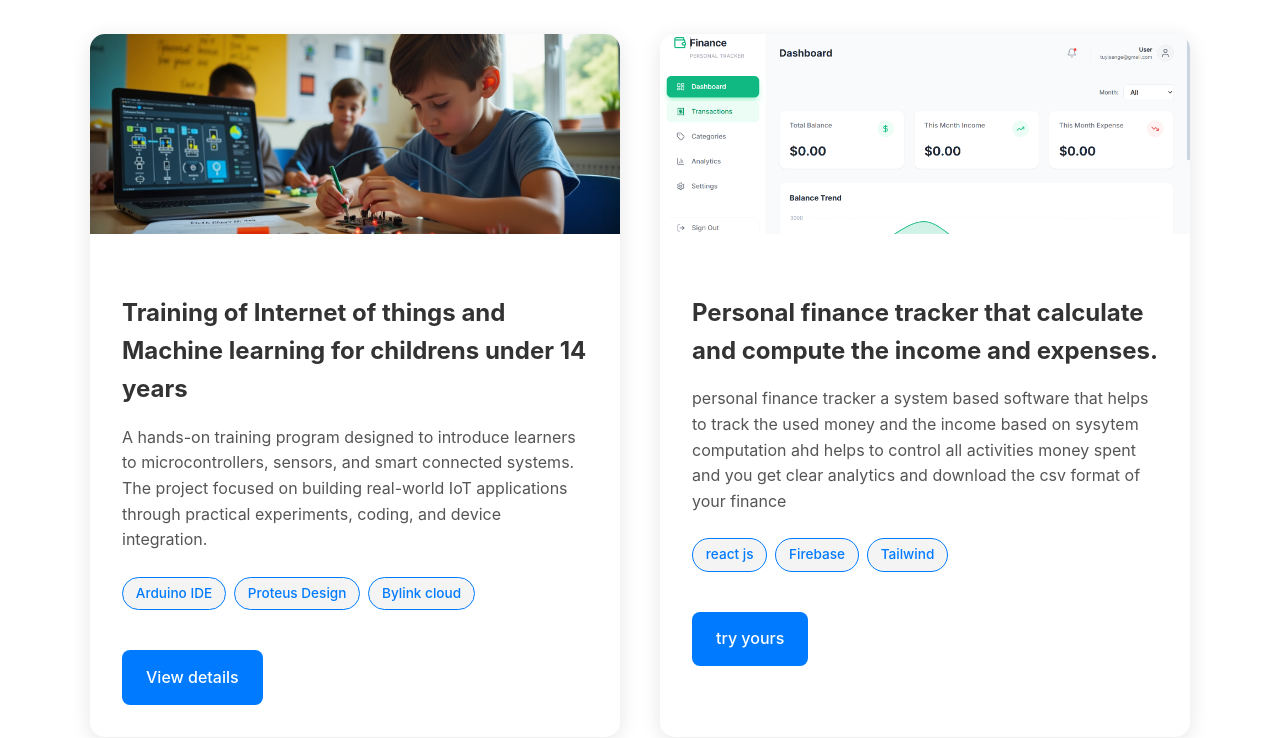
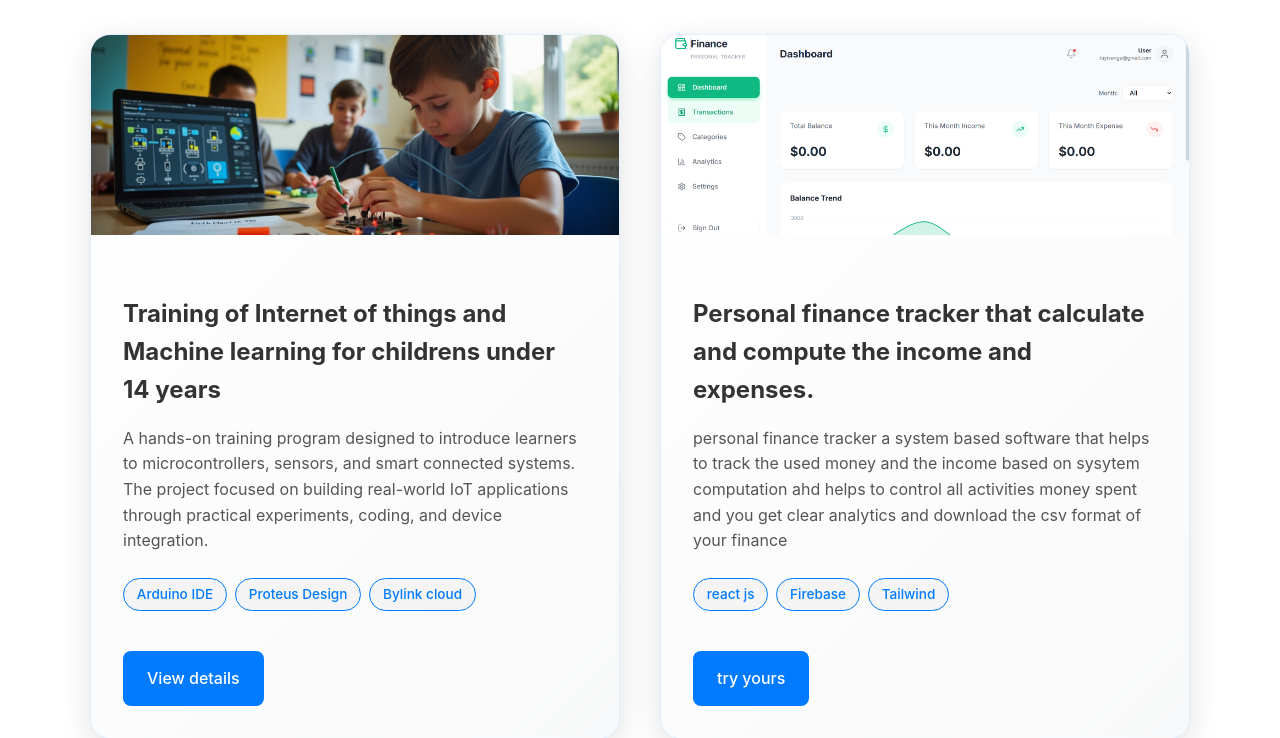
Before and after one commit to heritiertuyisenge520-source/my-Potifolio, a plain HTML site: page projects.html in a window 1280 px wide. Shown: the part 236-974 px from the top of the page. Drawn offline with Linux system fonts and the light colour scheme.

Commit message:
Enhance projects section: add gradient backgrounds, 3D hover effects, shimmer animations, and interactive tech tags

```diff
--- a/css/style.css
+++ b/css/style.css
@@ -229,16 +229,34 @@ h1 {
 }
 
 .project-card {
-    background: white;
-    border-radius: 15px;
+    background: linear-gradient(135deg, #ffffff 0%, #f8f9fa 100%);
+    border-radius: 20px;
     overflow: hidden;
-    box-shadow: 0 4px 20px rgba(0,0,0,0.1);
-    transition: transform 0.3s ease, box-shadow 0.3s ease;
+    box-shadow: 0 8px 32px rgba(0,0,0,0.12);
+    border: 1px solid rgba(0,123,255,0.1);
+    transition: all 0.4s ease;
+    position: relative;
+}
+
+.project-card::before {
+    content: '';
+    position: absolute;
+    top: 0;
+    left: -100%;
+    width: 100%;
+    height: 100%;
+    background: linear-gradient(90deg, transparent, rgba(0,123,255,0.1), transparent);
+    transition: left 0.5s ease;
+}
+
+.project-card:hover::before {
+    left: 100%;
 }
 
 .project-card:hover {
-    transform: translateY(-5px);
-    box-shadow: 0 8px 30px rgba(0,0,0,0.15);
+    transform: translateY(-10px) rotateX(5deg);
+    box-shadow: 0 20px 40px rgba(0,123,255,0.2);
+    border-color: rgba(0,123,255,0.3);
 }
 
 .project-image {
@@ -284,11 +302,30 @@ h1 {
     font-weight: 500;
     border: 1px solid var(--primary-color);
     transition: all 0.3s ease;
+    cursor: pointer;
+    position: relative;
+    overflow: hidden;
+}
+
+.tech-tag::before {
+    content: '';
+    position: absolute;
+    top: 0;
+    left: -100%;
+    width: 100%;
+    height: 100%;
+    background: var(--primary-color);
+    transition: left 0.3s ease;
+}
+
+.tech-tag:hover::before {
+    left: 0;
 }
 
 .tech-tag:hover {
-    background: var(--primary-color);
     color: white;
+    transform: translateY(-2px);
+    box-shadow: 0 4px 12px rgba(0,123,255,0.3);
 }
 
 .project-link {
```
